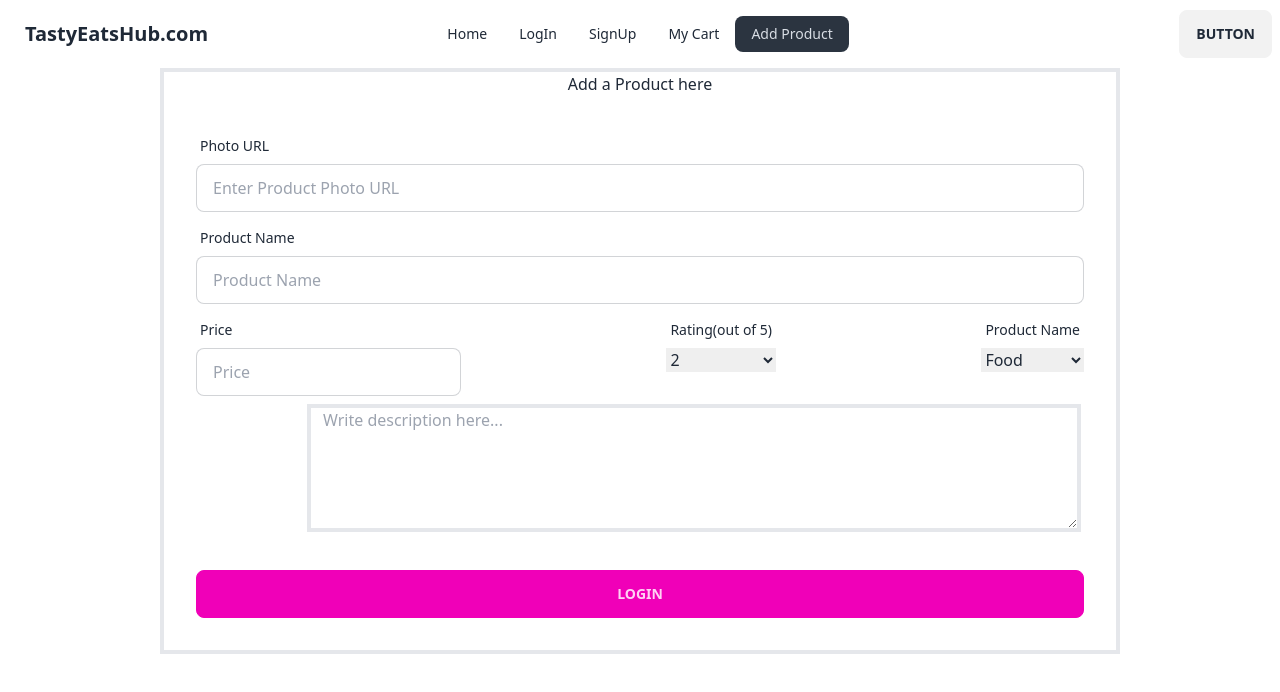
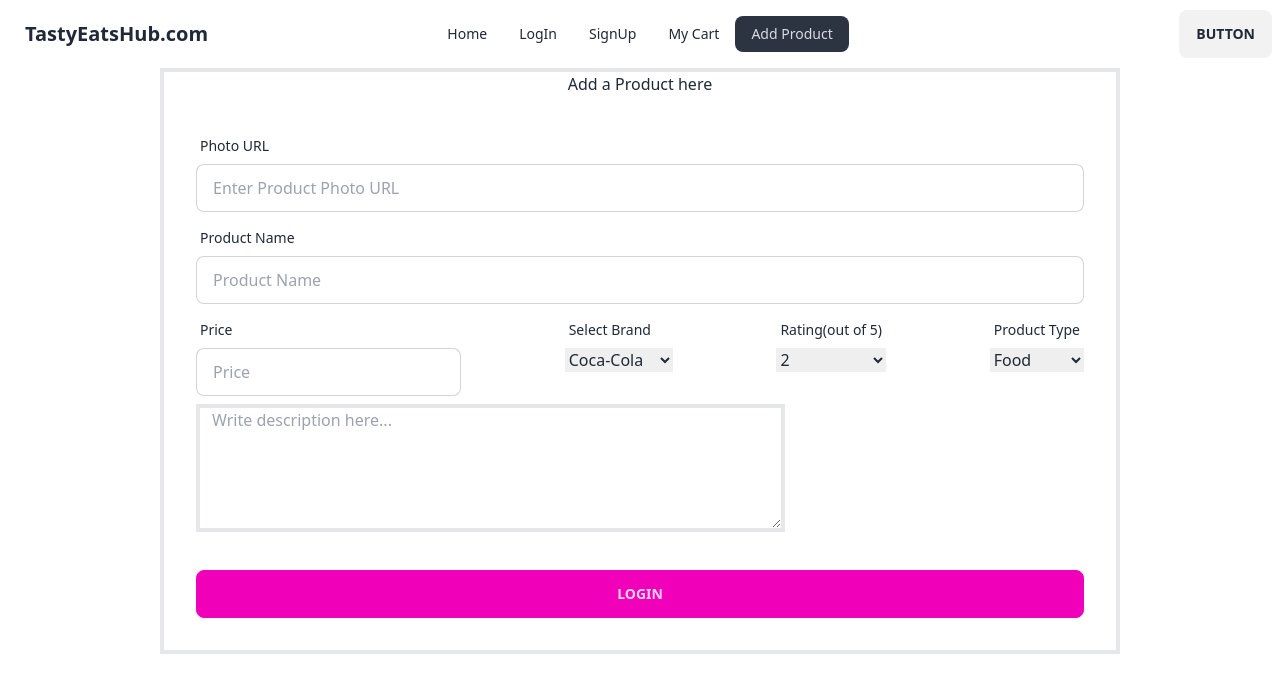
Before and after one commit to mdsoponhossain/tasty-eat-hub-client-side, a React (Vite) app: page /addProduct in a window 1280 px wide. Shown: the top 692 px of the page. Built offline with nearby package versions, Linux system fonts and the light colour scheme.

Commit message:
add product form is updated

```diff
--- a/src/Components/AddProduct/AddProduct.jsx
+++ b/src/Components/AddProduct/AddProduct.jsx
@@ -4,11 +4,18 @@ import { useState } from "react";
 const AddProduct = () => {
     const [rating,setRating] = useState('');
     const [type ,setType] = useState(' ');
+    const [brand,setBrand] = useState(' ');
 
     const Rating =e=>{
 
        const theRating = e.target.value;
        setRating(theRating)
+    }
+
+
+    const brandNameHandle =e=>{
+        const brand = e.target.value;
+        setBrand(brand)
     }
 
 
@@ -28,6 +35,7 @@ const AddProduct = () => {
         const productDetails = {photo,name,price,description}
         productDetails.rating = rating
         productDetails.type = type
+        productDetails.brand =brand;
 
         console.log(productDetails)
     }
@@ -62,6 +70,21 @@ const AddProduct = () => {
                     </div>
                     <div className="form-control">
                         <label className="label">
+                            <span className="label-text">Select Brand</span>
+                        </label>
+                        <select name="brand" id="brand" onChange={brandNameHandle}  >
+                            <option value="Coca-Cola">Coca-Cola</option>
+                            <option value="McDonald's">McDonald's</option>
+                            <option value="Starbucks">Starbucks</option>
+                            <option value="PepsiCo">PepsiCo</option>
+                            <option value="Nestle">Nestle</option>
+                            <option value="Kellogg's">Kellogg's</option>
+
+                        </select>
+
+                    </div>
+                    <div className="form-control">
+                        <label className="label">
                             <span className="label-text">Rating(out of 5)</span>
                         </label>
                         <select name="type" id="type" onChange={Rating} >
@@ -75,7 +98,7 @@ const AddProduct = () => {
                     </div>
                     <div className="form-control">
                         <label className="label">
-                            <span className="label-text">Product Name</span>
+                            <span className="label-text">Product Type</span>
                         </label>
                         <select name="type" id="type" onChange={productType}>
                             <option value="food">Food</option>
@@ -85,8 +108,10 @@ const AddProduct = () => {
 
                     </div>
                 </div>
-                <div className="w-3/4 mx-auto" >
-                    <textarea className="border-4 pl-3" name="description" placeholder="Write description here..." cols="80" rows="5"></textarea>
+                <div className="" >
+                    <textarea className="border-4 pl-3" name="description" placeholder="Write description here..." cols="60"  rows="5">
+
+                    </textarea>
                 </div>
 
                 <div className="form-control mt-6">
```
